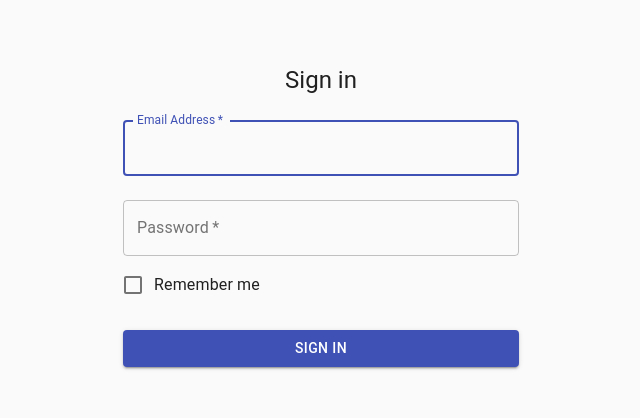
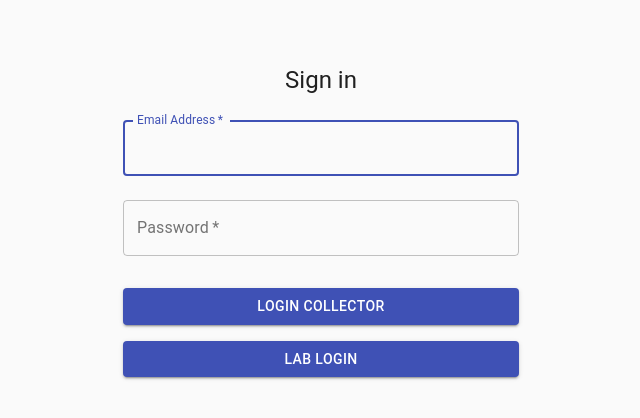
Before and after one commit to alawngnome/COVID-testing, a React (Create React App) app: page / in a window 1280 px wide. Shown: the top 418 px of the page, without its empty margins (319-959 px from the left). Built offline with nearby package versions, Linux system fonts and the light colour scheme.

Commit message:
added forms & buttons to login

```diff
--- a/src/App.js
+++ b/src/App.js
@@ -1,25 +1,8 @@
-import logo from './logo.svg';
 import './App.css';
+import Login from './Components/Login.js';
 
 function App() {
-  return (
-    <div className='App'>
-      <header className='App-header'>
-        <img src={logo} className='App-logo' alt='logo' />
-        <p>
-          Edit <code>src/App.js</code> and save to reload.
-        </p>
-        <a
-          className='App-link'
-          href='https://reactjs.org'
-          target='_blank'
-          rel='noopener noreferrer'
-        >
-          Learn React
-        </a>
-      </header>
-    </div>
-  );
+  return <Login />;
 }
 
 export default App;
--- a/src/Components/Login.js
+++ b/src/Components/Login.js
@@ -1,12 +1,7 @@
 import React from 'react';
-import Avatar from '@material-ui/core/Avatar';
 import Button from '@material-ui/core/Button';
 import CssBaseline from '@material-ui/core/CssBaseline';
 import TextField from '@material-ui/core/TextField';
-import FormControlLabel from '@material-ui/core/FormControlLabel';
-import Checkbox from '@material-ui/core/Checkbox';
-import Link from '@material-ui/core/Link';
-//import LockOutlinedIcon from '@material-ui/icons/LockOutlined';
 import Typography from '@material-ui/core/Typography';
 import { makeStyles } from '@material-ui/core/styles';
 import Container from '@material-ui/core/Container';
@@ -64,19 +59,20 @@ export default function SignIn() {
             id='password'
             autoComplete='current-password'
           />
-          <FormControlLabel
-            control={<Checkbox value='remember' color='primary' />}
-            label='Remember me'
-          />
+          <div>
             <Button
-            type='submit'
+              type='collector'
               fullWidth
               variant='contained'
               color='primary'
               className={classes.submit}
             >
-            Sign In
+              Login Collector
             </Button>
+            <Button type='lab' fullWidth variant='contained' color='primary'>
+              Lab Login
+            </Button>
+          </div>
         </form>
       </div>
     </Container>
--- a/src/index.js
+++ b/src/index.js
@@ -4,11 +4,9 @@ import './index.css';
 import App from './App';
 import reportWebVitals from './reportWebVitals';
 
-import Login from './Components/Login.js';
-
 ReactDOM.render(
   <React.StrictMode>
-    <Login />
+    <App />
   </React.StrictMode>,
   document.getElementById('root')
 );
```
Also changed, not shown: src/logo.svg (deleted). Lines whose indentation alone changed are shown as unchanged.
